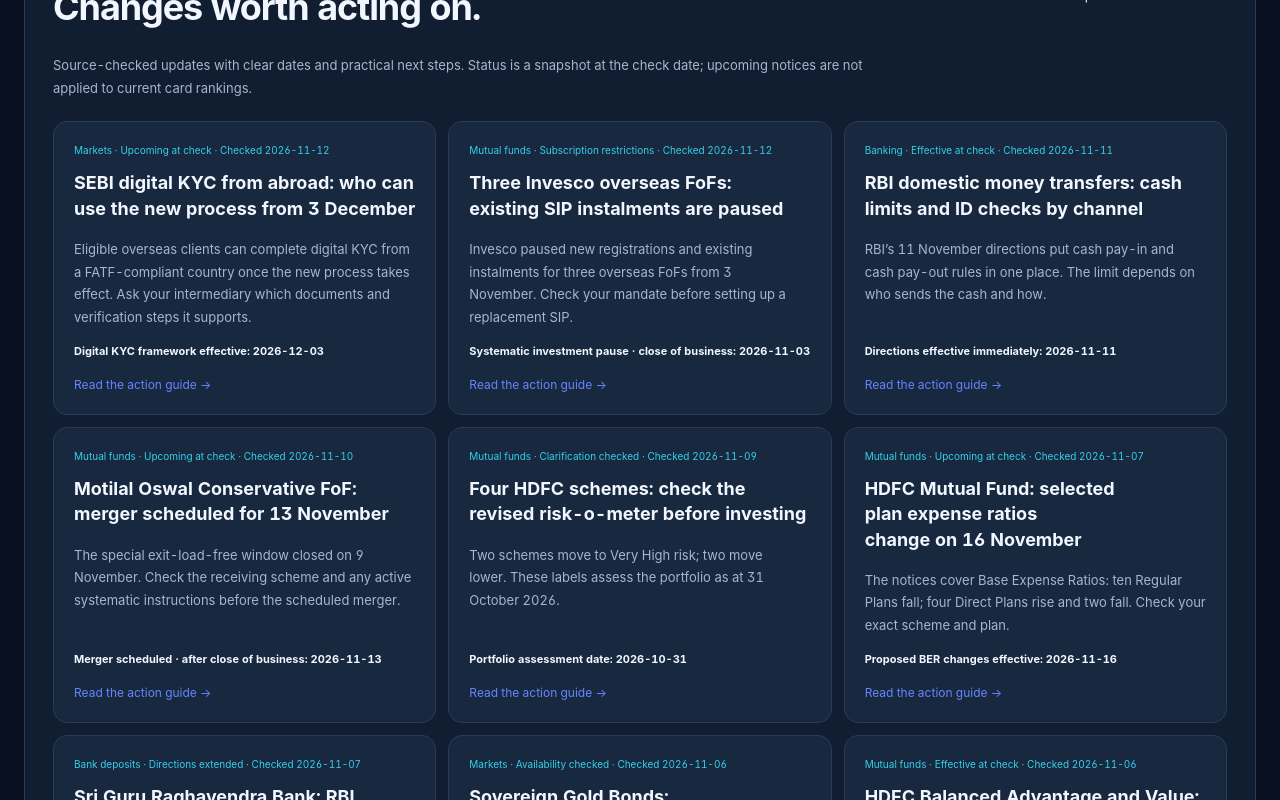
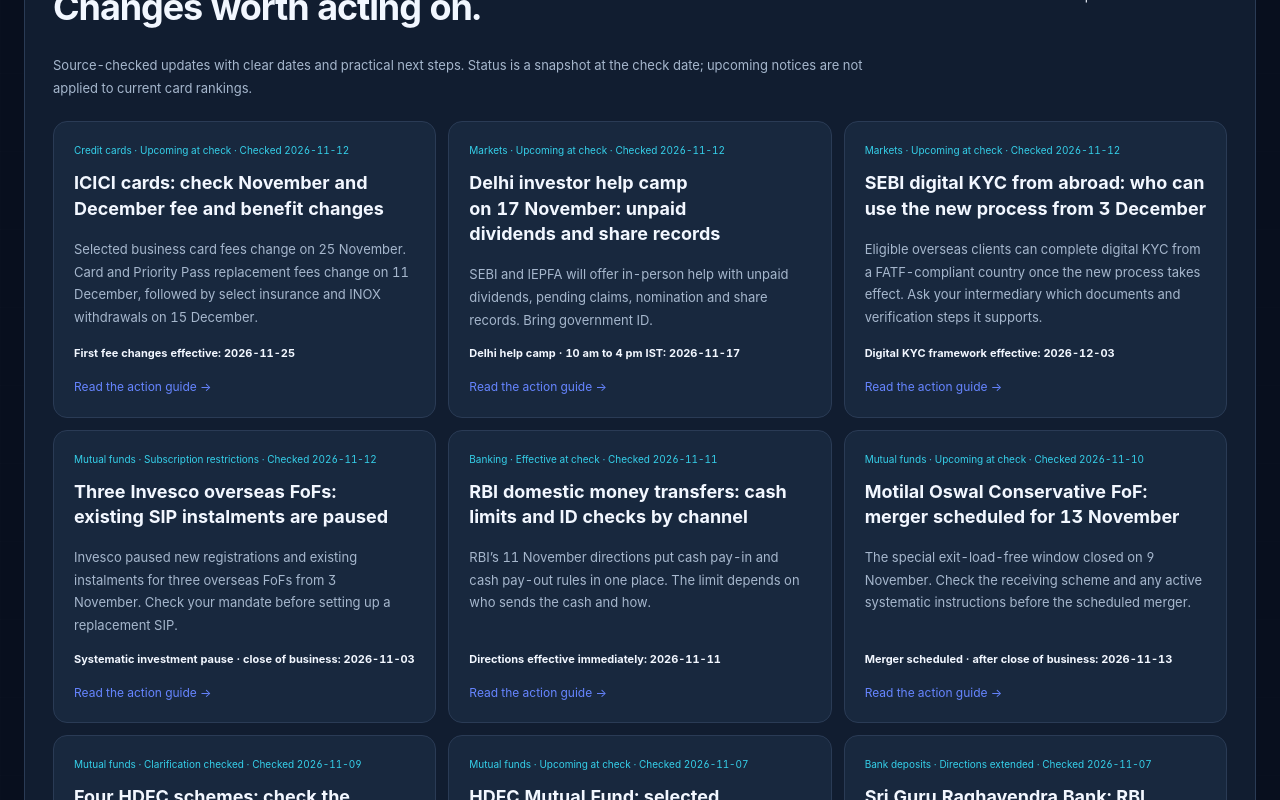
Before and after one commit to aqdas1820/credonomics-site, a Next.js app: page / in a window 1280 px wide. Shown: the part 2180-2980 px from the top of the page. Built offline with nearby package versions, Linux system fonts and the light colour scheme; no server answers.

Commit message:
Publish ICICI card changes and Delhi investor camp guides

```diff
--- a/app/data/research-watch.ts
+++ b/app/data/research-watch.ts
@@ -11,6 +11,50 @@ export type WatchItem = {
 
 /** Editorial snapshots. Future notices do not change the ranking engine before their effective dates. */
 export const researchWatch: WatchItem[] = [
+  {
+    slug: 'icici-card-replacement-insurance-inox-november-december-2026',
+    title: 'ICICI cards: check November and December fee and benefit changes',
+    summary: 'Selected business card fees change on 25 November. Card and Priority Pass replacement fees change on 11 December, followed by select insurance and INOX withdrawals on 15 December.',
+    category: 'Credit cards', checkedAt: '2026-11-12', eventDate: '2026-11-25', dateLabel: 'First fee changes effective',
+    source: 'https://www.icicibank.com/content/dam/icicibank/india/managed-assets/revamp-page-images/docs/pdf/credit-card-charges-updated-notice.pdf',
+    sourceLabel: 'ICICI Bank notice on credit card features and charges',
+    sourceLocation: 'Pages 1–4, effective date and applicable card columns. The later pages contain separate earlier notices.',
+    cardIds: ['amazon-pay-icici', 'icici-coral', 'icici-rubyx', 'icici-sapphiro', 'icici-hpcl-super-saver'],
+    audience: 'ICICI cardholders whose exact card is covered by a fee or benefit row, including users of the listed business, corporate and purchase cards.',
+    facts: [
+      '25 November: For the business and corporate cards listed in the DCC row, the bank’s fee for covered international transactions billed in INR rises from 1% to 3.50%. The separate replacement row raises the fee from ₹200 to ₹300 plus GST for the listed business, corporate and purchase cards.',
+      '11 December: The general card replacement fee rises from ₹200 to ₹300 plus GST. ICICI lists Emeralde Private Metal, 1838 Reserve and Times Black as exceptions to this row.',
+      '11 December: Priority Pass replacement goes from nil to ₹300 plus GST on the cards listed in that separate row. It includes Emeralde Private Metal and Times Black even though those cards are exceptions to the general card replacement row.',
+      '15 December: ICICI withdraws complimentary air accident and related cover on Emeralde Private Metal, Times Black, Emeralde, Emeralde Private, Diamant, Sapphiro and Rubyx. Cancellation For Any Reason cover ends on the first four of those cards. A separate row ends personal and air accident cover on Parakram and Parakram Select.',
+      '15 December: The listed INOX benefit ends on Rubyx, Coral, Expressions, Chennai Super Kings, MakeMyTrip Platinum, HPCL Super Saver, Emirates Rubyx, MakeMyTrip Signature and MakeMyTrip ICICI Bank Credit Card.',
+    ],
+    actions: [
+      'Match the full card name to the relevant row, including the separate lists for physical card and Priority Pass replacements.',
+      'If you rely on an affected cover for a trip, check with the issuer or insurer how the dates and policy terms apply to your booking. For a movie booking, check the offer’s current terms before checkout.',
+      'If using a listed business or corporate card internationally, check the billing currency and compare the applicable fees before choosing a currency.',
+    ],
+    limits: 'All three dates were upcoming when checked on 12 November. The issuer PDF does not specify a publication date. The withdrawal rows apply to the named covers and card variants. Treatment of individual bookings and claims needs insurer confirmation.',
+  },
+  {
+    slug: 'sebi-iepfa-niveshak-shivir-delhi-november-2026',
+    title: 'Delhi investor help camp on 17 November: unpaid dividends and share records',
+    summary: 'SEBI and IEPFA will offer in-person help with unpaid dividends, pending claims, nomination and share records. Bring government ID.',
+    category: 'Markets', checkedAt: '2026-11-12', announcementDate: '2026-11-12', eventDate: '2026-11-17', dateLabel: 'Delhi help camp · 10 am to 4 pm IST',
+    source: 'https://www.sebi.gov.in/sebi_data/attachdocs/nov-2026/1794478121235.pdf',
+    sourceLabel: 'SEBI press release 71/2026',
+    sourceLocation: 'Page 1 lists services and participants. Page 2 gives the venue, hours and identification guidance.',
+    additionalSources: [{ url: 'https://www.sebi.gov.in/media-and-notifications/press-releases/nov-2026/niveshak-shivir-to-be-held-on-november-17-2026-at-new-delhi_105731.html', label: 'SEBI announcement page' }],
+    audience: 'Shareholders and their representatives who can attend in New Delhi and need help with unpaid dividends, shares or related records.',
+    facts: [
+      'The camp is on 17 November 2026 from 10 am to 4 pm at Jacaranda Hall, India Habitat Centre, Lodhi Road, New Delhi. SEBI specifies entry from Gate 3 on Vardhaman Marg.',
+      'The organisers list help with unpaid dividends up to seven years, pending IEPFA claims, company KYC and nomination updates, transmission of securities and duplicate share certificates.',
+    ],
+    actions: [
+      'Bring official government identification, as SEBI advises for shareholders and representatives.',
+      'If you have them, keep the company name, folio or demat details and any pending claim reference handy so the relevant registrar can identify your case.',
+    ],
+    limits: 'SEBI announced the camp on 12 November. It was upcoming when checked the same day. The camp provides assistance. Resolution and eligibility depend on the case and the applicable process.',
+  },
   {
     slug: 'sebi-digital-kyc-overseas-investors-december-2026',
     title: 'SEBI digital KYC from abroad: who can use the new process from 3 December',
--- a/app/data/search-index.generated.ts
+++ b/app/data/search-index.generated.ts
@@ -144,6 +144,17 @@ export const searchIndex: readonly SearchEntry[] = [
     "priority": 92
   },
   {
+    "id": "watch:sebi-iepfa-niveshak-shivir-delhi-november-2026",
+    "title": "Delhi investor help camp on 17 November: unpaid dividends and share records",
+    "description": "SEBI and IEPFA will offer in-person help with unpaid dividends, pending claims, nomination and share records. Bring government ID.",
+    "href": "/research/watch/sebi-iepfa-niveshak-shivir-delhi-november-2026",
+    "category": "Research",
+    "source": "Official issuer / fund notice",
+    "updated": "2026-11-12",
+    "keywords": "Delhi investor help camp on 17 November: unpaid dividends and share records sebi-iepfa-niveshak-shivir-delhi-november-2026 Research",
+    "priority": 92
+  },
+  {
     "id": "watch:digital-life-certificate-campaign-november-2026",
     "title": "Digital Life Certificate Campaign 5: find pension submission help in November",
     "description": "The 1–30 November campaign offers help with Jeevan Pramaan through camps and participating pension agencies.",
@@ -240,6 +251,17 @@ export const searchIndex: readonly SearchEntry[] = [
     "source": "Official issuer / fund notice",
     "updated": "2026-10-27",
     "keywords": "HSBC Live+ Myntra: temporary 10% cashback ends on 31 October hsbc-live-plus-myntra-offer-october-2026 Research",
+    "priority": 92
+  },
+  {
+    "id": "watch:icici-card-replacement-insurance-inox-november-december-2026",
+    "title": "ICICI cards: check November and December fee and benefit changes",
+    "description": "Selected business card fees change on 25 November. Card and Priority Pass replacement fees change on 11 December, followed by select insurance and INOX withdrawals on 15 December.",
+    "href": "/research/watch/icici-card-replacement-insurance-inox-november-december-2026",
+    "category": "Research",
+    "source": "Official issuer / fund notice",
+    "updated": "2026-11-12",
+    "keywords": "ICICI cards: check November and December fee and benefit changes icici-card-replacement-insurance-inox-november-december-2026 Research",
     "priority": 92
   },
   {
```
Also changed, not shown: 1 other file (tests, documents, lock files or other folders).
